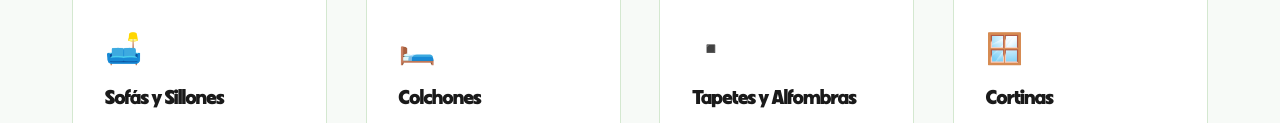
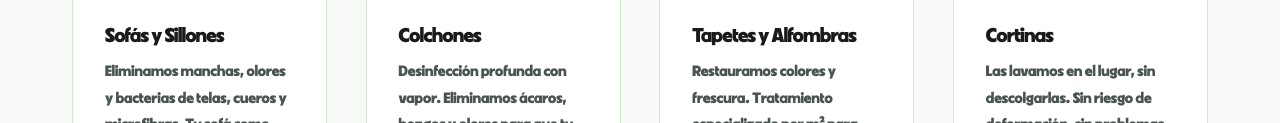
Before and after one commit to nicolasvelasquezv/nexa-landing, a plain HTML site: page index.html in a window 1280 px wide. Shown: the part 1616-1739 px from the top of the page. Drawn offline with Linux system fonts and the light colour scheme.

Commit message:
quitar emojis servicios

```diff
--- a/index.html
+++ b/index.html
@@ -120,7 +120,6 @@
             <img src="https://images.unsplash.com/photo-1555041469-a586c61ea9bc?w=600&q=75&auto=format&fit=crop&crop=center" alt="Sofá limpio en sala de estar" loading="lazy" />
           </div>
           <div class="service-card__body">
-            <span class="service-card__icon" aria-hidden="true">🛋️</span>
             <h3>Sofás y Sillones</h3>
             <p>Eliminamos manchas, olores y bacterias de telas, cueros y microfibras. Tu sofá como nuevo sin sacarlo de casa.</p>
             <a href="https://wa.me/573202335336?text=Hola%20NEXA%2C%20quiero%20cotizar%20lavado%20de%20sof%C3%A1" class="service-card__link" target="_blank" rel="noopener noreferrer">Cotizar este servicio →</a>
@@ -132,7 +131,6 @@
             <img src="https://images.unsplash.com/photo-1540518614846-7eded433c457?w=600&q=75&auto=format&fit=crop&crop=center" alt="Colchón limpio" loading="lazy" />
           </div>
           <div class="service-card__body">
-            <span class="service-card__icon" aria-hidden="true">🛏️</span>
             <h3>Colchones</h3>
             <p>Desinfección profunda con vapor. Eliminamos ácaros, hongos y olores para que tu descanso sea completamente seguro.</p>
             <a href="https://wa.me/573202335336?text=Hola%20NEXA%2C%20quiero%20cotizar%20lavado%20de%20colch%C3%B3n" class="service-card__link" target="_blank" rel="noopener noreferrer">Cotizar este servicio →</a>
@@ -144,7 +142,6 @@
             <img src="https://images.unsplash.com/photo-1600166898405-da9535204843?w=600&q=75&auto=format&fit=crop&crop=center" alt="Tapete persa en sala" loading="lazy" />
           </div>
           <div class="service-card__body">
-            <span class="service-card__icon" aria-hidden="true">▪️</span>
             <h3>Tapetes y Alfombras</h3>
             <p>Restauramos colores y frescura. Tratamiento especializado por m² para tapetes de cualquier tamaño y material.</p>
             <a href="https://wa.me/573202335336?text=Hola%20NEXA%2C%20quiero%20cotizar%20lavado%20de%20tapete" class="service-card__link" target="_blank" rel="noopener noreferrer">Cotizar este servicio →</a>
@@ -156,7 +153,6 @@
             <img src="https://images.unsplash.com/photo-1771039621814-3bb198c9e855?w=600&q=75&auto=format&fit=crop&crop=center" alt="Cortinas en sala de estar" loading="lazy" />
           </div>
           <div class="service-card__body">
-            <span class="service-card__icon" aria-hidden="true">🪟</span>
             <h3>Cortinas</h3>
             <p>Las lavamos en el lugar, sin descolgarlas. Sin riesgo de deformación, sin problemas de reinstalación.</p>
             <a href="https://wa.me/573202335336?text=Hola%20NEXA%2C%20quiero%20cotizar%20lavado%20de%20cortinas" class="service-card__link" target="_blank" rel="noopener noreferrer">Cotizar este servicio →</a>
```
